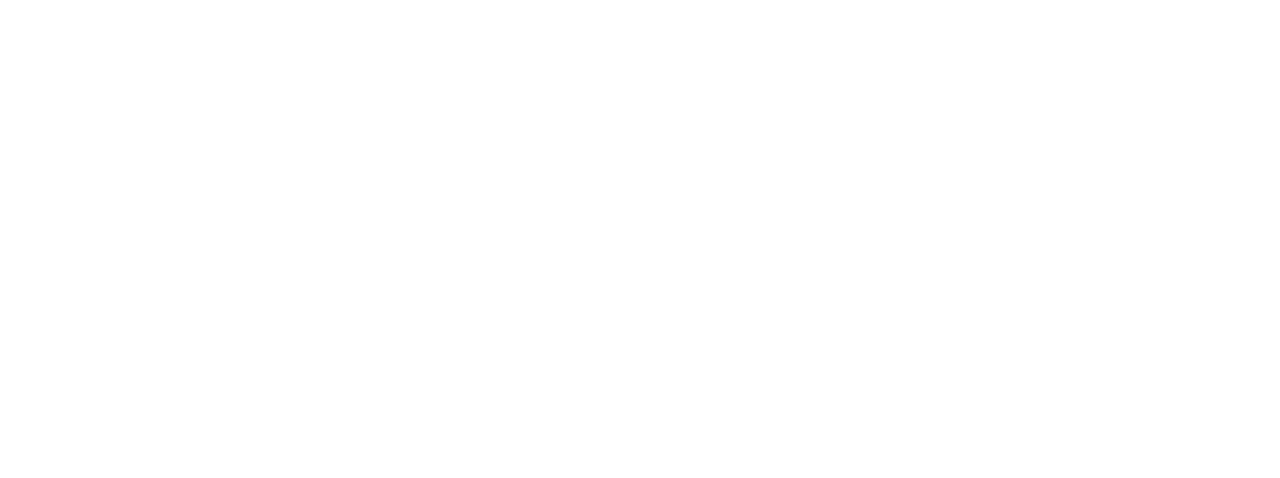
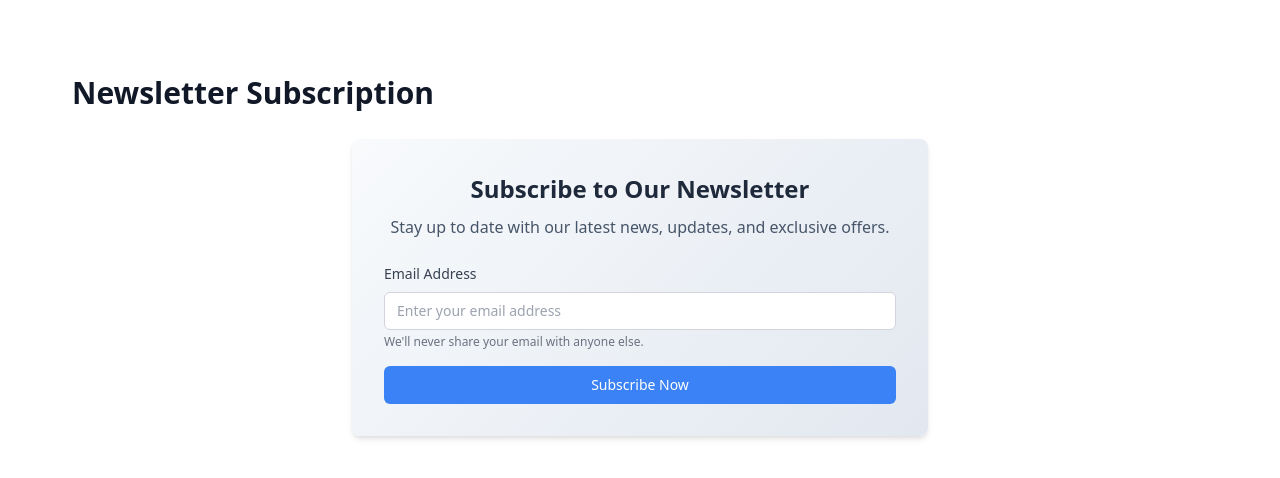
Before and after one commit to lhmson/mini-component-kit, a React (Vite) app: page / in a window 1280 px wide. Shown: the part 2684-3162 px from the top of the page. Before the commit the page ends 2786 px from the top, so only its background shows below. Built offline with nearby package versions, Linux system fonts and the light colour scheme.

Commit message:
feat: add NewsletterSubscription component with validation and error handling

```diff
--- a/src/App.tsx
+++ b/src/App.tsx
@@ -7,6 +7,7 @@
   TestimonialCard,
   ProfileCard,
   FeaturedCollections,
+  NewsletterSubscription,
 } from './components';
 
 const AppContainer = styled.div`
@@ -238,6 +239,11 @@
         <SectionTitle>Featured Collections</SectionTitle>
         <FeaturedCollections collections={mockCollections} />
       </Section>
+
+      <Section>
+        <SectionTitle>Newsletter Subscription</SectionTitle>
+        <NewsletterSubscription />
+      </Section>
     </AppContainer>
   );
 };
--- /dev/null
+++ b/src/components/NewsletterSubscription/NewsletterSubscription.tsx
@@ -0,0 +1,196 @@
+import React, { useState } from 'react';
+import styled from 'styled-components';
+import { Button } from '../Button';
+import { TextInput } from '../TextInput';
+
+export interface NewsletterSubscriptionProps {
+  /** Optional custom class name */
+  className?: string;
+  /** Optional custom onSubmit handler */
+  onSubmit?: (email: string) => Promise<void>;
+  /** Optional loading state */
+  isLoading?: boolean;
+}
+
+const Container = styled.section`
+  max-width: 36rem;
+  margin: 0 auto;
+  padding: 2rem;
+  border-radius: 0.5rem;
+  background: linear-gradient(135deg, #f8fafc 0%, #e2e8f0 100%);
+  box-shadow:
+    0 4px 6px -1px rgba(0, 0, 0, 0.1),
+    0 2px 4px -1px rgba(0, 0, 0, 0.06);
+
+  @media (max-width: 640px) {
+    padding: 1.5rem;
+    margin: 0 1rem;
+  }
+`;
+
+const Title = styled.h2`
+  font-size: 1.5rem;
+  font-weight: 600;
+  color: #1e293b;
+  margin-bottom: 0.5rem;
+  text-align: center;
+`;
+
+const Description = styled.p`
+  font-size: 1rem;
+  color: #475569;
+  margin-bottom: 1.5rem;
+  text-align: center;
+`;
+
+const Form = styled.form`
+  display: flex;
+  flex-direction: column;
+  gap: 1rem;
+`;
+
+const SubmitButton = styled(Button)`
+  width: 100%;
+`;
+
+const Message = styled.div<{ $isError?: boolean }>`
+  padding: 0.75rem;
+  margin-top: 1rem;
+  border-radius: 0.375rem;
+  text-align: center;
+  font-size: 0.875rem;
+  animation: fadeIn 0.2s ease-in;
+
+  ${({ $isError }) =>
+    $isError
+      ? `
+    background-color: #fee2e2;
+    color: #991b1b;
+    border: 1px solid #fecaca;
+  `
+      : `
+    background-color: #dcfce7;
+    color: #166534;
+    border: 1px solid #bbf7d0;
+  `}
+
+  @keyframes fadeIn {
+    from {
+      opacity: 0;
+      transform: translateY(-10px);
+    }
+    to {
+      opacity: 1;
+      transform: translateY(0);
+    }
+  }
+`;
+
+const validateEmail = (email: string): boolean => {
+  const emailRegex = /^[^\s@]+@[^\s@]+\.[^\s@]+$/;
+  return emailRegex.test(email);
+};
+
+export const NewsletterSubscription: React.FC<NewsletterSubscriptionProps> = ({
+  className,
+  onSubmit,
+  isLoading = false,
+}) => {
+  const [email, setEmail] = useState('');
+  const [error, setError] = useState<string | undefined>();
+  const [success, setSuccess] = useState<string | null>(null);
+  const [isSubmitting, setIsSubmitting] = useState(false);
+
+  const handleSubmit = async (e: React.FormEvent) => {
+    e.preventDefault();
+    setError(undefined);
+    setSuccess(null);
+
+    // Client-side validation
+    if (!email) {
+      setError('Email address is required.');
+      return;
+    }
+
+    if (!validateEmail(email)) {
+      setError('Please enter a valid email address.');
+      return;
+    }
+
+    setIsSubmitting(true);
+
+    try {
+      if (onSubmit) {
+        await onSubmit(email);
+        setSuccess('Subscription successful! Please check your email to confirm.');
+        setEmail('');
+      } else {
+        // Default API call if no onSubmit provided
+        const response = await fetch('/api/newsletter/subscribe', {
+          method: 'POST',
+          headers: {
+            'Content-Type': 'application/json',
+          },
+          body: JSON.stringify({ email }),
+        });
+
+        if (!response.ok) {
+          const data = await response.json();
+          throw new Error(data.message || 'Failed to subscribe');
+        }
+
+        setSuccess('Subscription successful! Please check your email to confirm.');
+        setEmail('');
+      }
+    } catch (err) {
+      setError(
+        err instanceof Error
+          ? err.message
+          : 'Failed to subscribe. Please ensure your email is correct or try again later.'
+      );
+    } finally {
+      setIsSubmitting(false);
+    }
+  };
+
+  return (
+    <Container className={className}>
+      <Title>Subscribe to Our Newsletter</Title>
+      <Description>
+        Stay up to date with our latest news, updates, and exclusive offers.
+      </Description>
+      <Form onSubmit={handleSubmit} noValidate>
+        <TextInput
+          label="Email Address"
+          type="email"
+          value={email}
+          onChange={(e) => setEmail(e.target.value)}
+          placeholder="Enter your email address"
+          hint={error ? undefined : "We'll never share your email with anyone else."}
+          required
+          aria-required="true"
+          aria-invalid={!!error}
+          aria-describedby={error ? 'newsletter-error' : undefined}
+          disabled={isSubmitting || isLoading}
+        />
+        <SubmitButton
+          type="submit"
+          disabled={isSubmitting || isLoading}
+          aria-busy={isSubmitting || isLoading}
+        >
+          {isSubmitting || isLoading ? 'Subscribing...' : 'Subscribe Now'}
+        </SubmitButton>
+      </Form>
+      {error && (
+        <Message $isError role="alert" id="newsletter-error">
+          {error}
+        </Message>
+      )}
+      {success && (
+        <Message role="status" aria-live="polite">
+          {success}
+        </Message>
+      )}
+    </Container>
+  );
+};
--- /dev/null
+++ b/src/components/NewsletterSubscription/index.ts
@@ -0,0 +1,2 @@
+export { NewsletterSubscription } from './NewsletterSubscription';
+export type { NewsletterSubscriptionProps } from './NewsletterSubscription';
--- a/src/components/index.ts
+++ b/src/components/index.ts
@@ -10,3 +10,5 @@
 export type { ProfileCardProps, SocialLink } from './ProfileCard';
 export { FeaturedCollections } from './FeaturedCollections';
 export type { FeaturedCollectionsProps, Collection } from './FeaturedCollections';
+export { NewsletterSubscription } from './NewsletterSubscription';
+export type { NewsletterSubscriptionProps } from './NewsletterSubscription';
```
Also changed, not shown: 2 other files (tests, documents, lock files or other folders).
